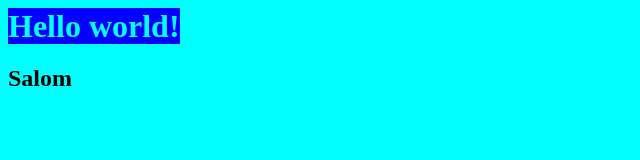
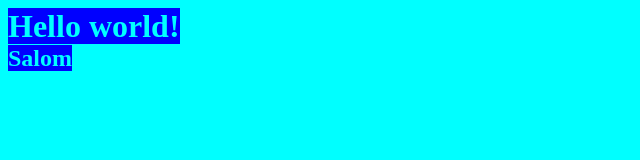
Before and after one commit to Lazizbek220/project_1, a plain HTML site: page index.html in a window 1280 px wide. Shown: the whole page, without its empty margins (0-640 px from the left). Drawn offline with Linux system fonts and the light colour scheme.

Commit message:
ikkinchiii

```diff
--- a/index.html
+++ b/index.html
@@ -14,10 +14,16 @@
             display: inline;
             color: aqua;
         }
+
+        h2{
+            background-color: blue;
+            display: inline;
+            color: aqua;
+        }
     </style>
 </head>
 <body>
-    <h1>Hello world!</h1>
+    <h1>Hello world!</h1> <br>
     <h2>Salom</h2>
 </body>
 </html>
```
